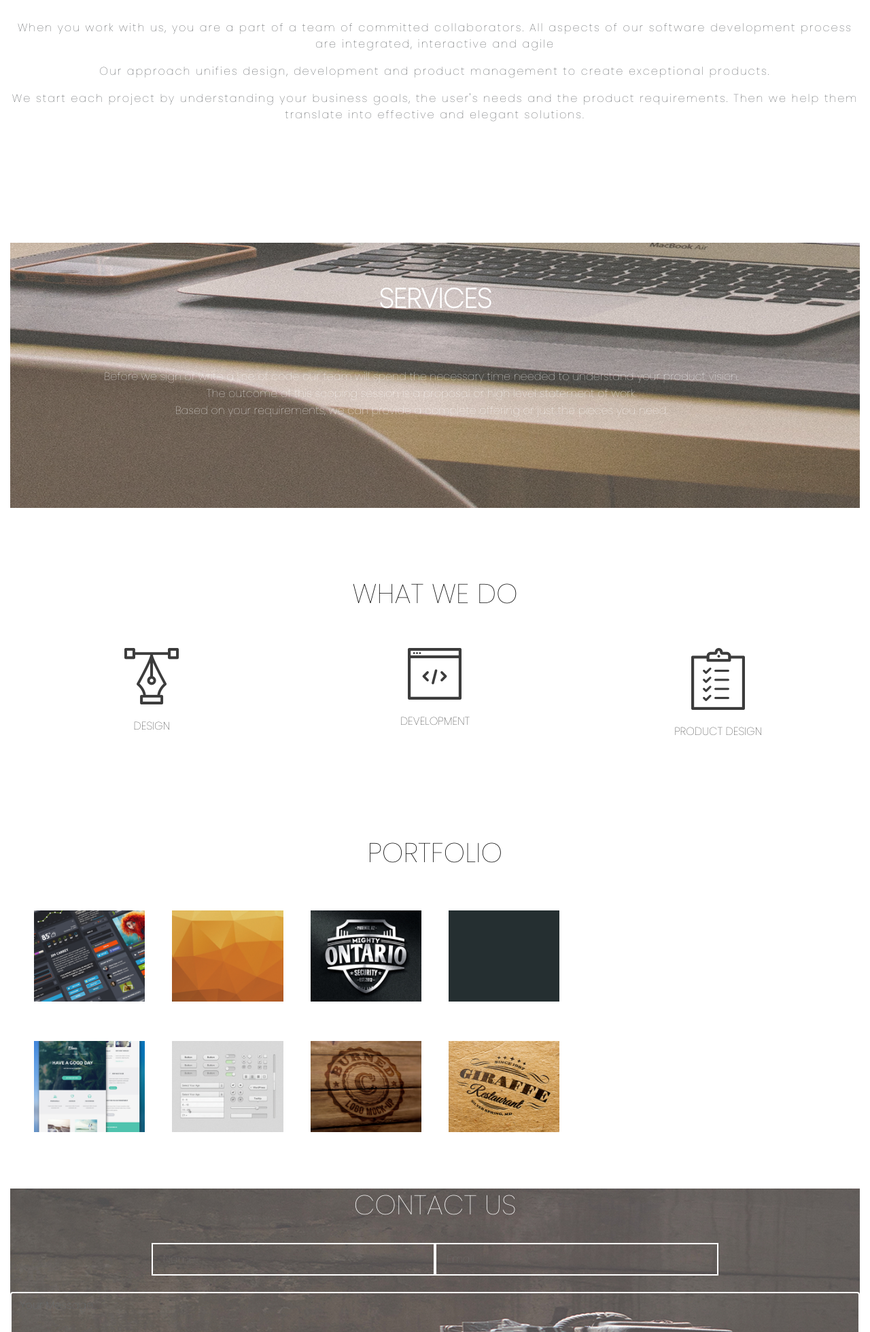
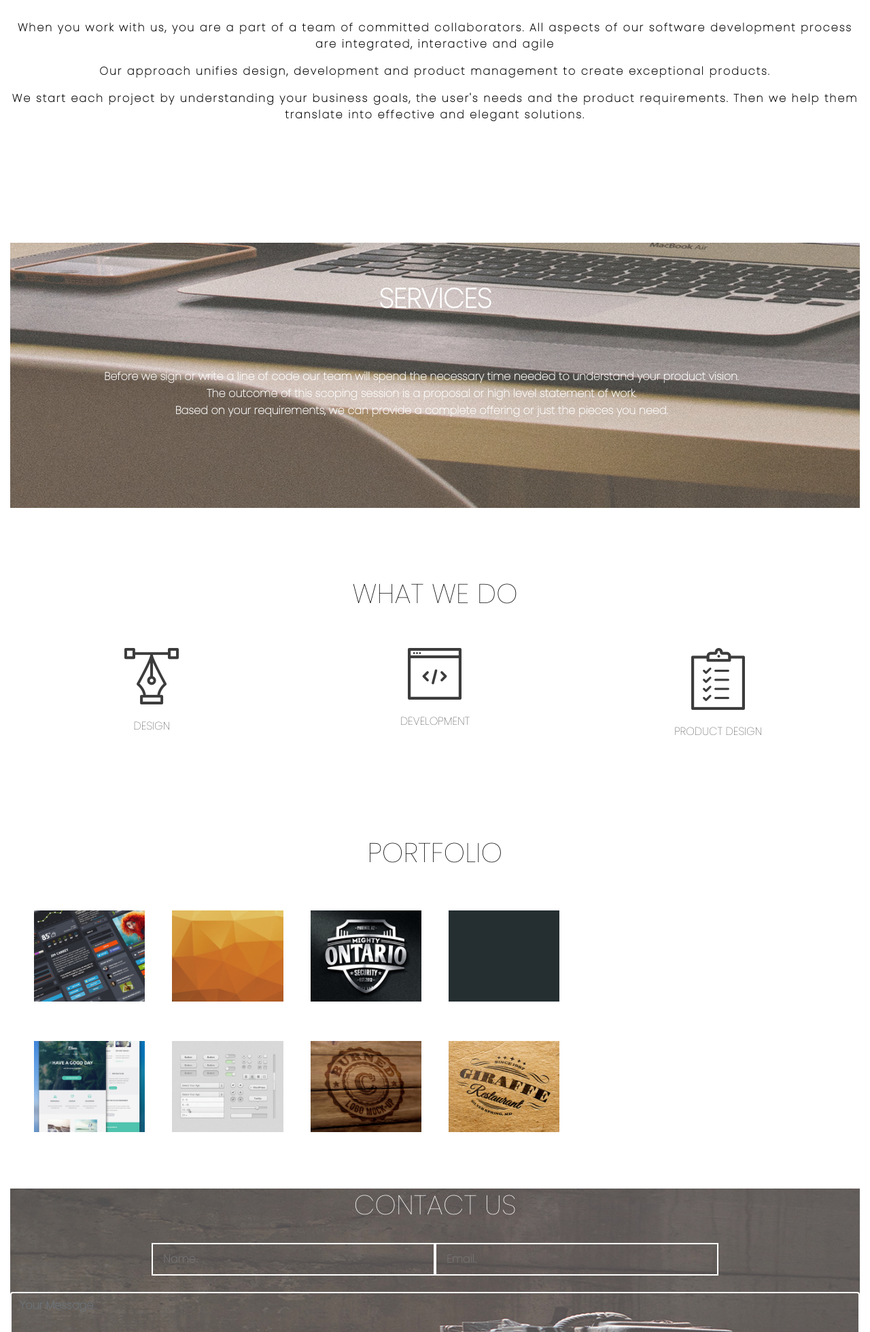
Before and after one commit to echwaadams/Delani-Studio, a plain HTML site: page index.html in a window 1280 px wide. Shown: the part 841-2800 px from the top of the page at 68% size. Drawn offline with nearby package versions, Linux system fonts and the light colour scheme.

Commit message:
add paragraph bold

```diff
--- a/style.css
+++ b/style.css
@@ -48,6 +48,7 @@ body
     font-size: 1em;
     color: white;
     letter-spacing: 2px;
+    font-weight: bold;
 }
 /* mouse button scroll */
 /* .scroll-down
@@ -107,6 +108,8 @@ margin: auto;
     text-align: center;
     text-transform: initial;
     text-decoration: none;
+    color: black;
+    font-weight: bold;
 }
 
 /* SERVICES PAGE */
@@ -114,6 +117,7 @@ margin: auto;
 .services
 {
     background-image: url('images/images/s_image.jpg');
+    opacity: 1;
     min-height: 50vh;
     width: 100%;
     position: relative;
@@ -141,6 +145,9 @@ margin: auto;
     /* letter-spacing: 2px; */
     margin-right: 40px;
     line-height: normal;
+    color: white;
+    opacity: 1;
+    font-weight: bold;
 
 }
 /* WHAT WE DO PAGE */
@@ -202,16 +209,19 @@ input[type=text]
     background: none;
     color: white;
     border: 2px solid white;
+    font-weight: bold;
 }
 input[type=email]
 {
     background: none;
     color: white;
     border: 2px solid white;
+    font-weight: bold;
 }
 #message
 {
     background: none;
     color: white;
     border: 2px solid white;
+    font-weight: bold;
 }
```
